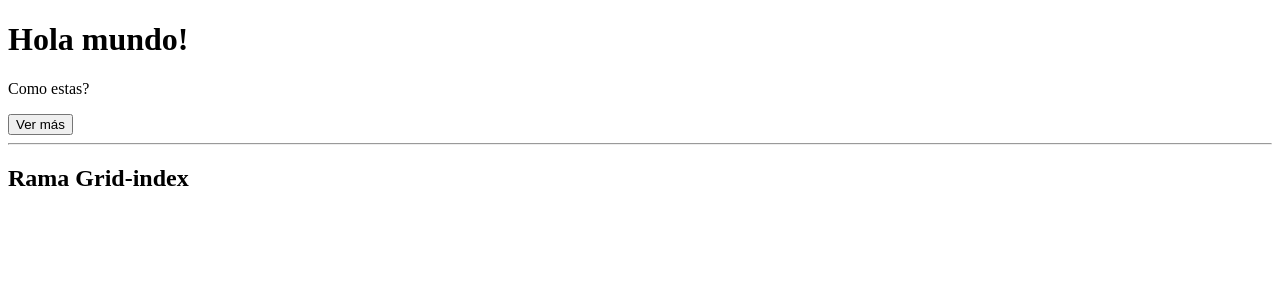
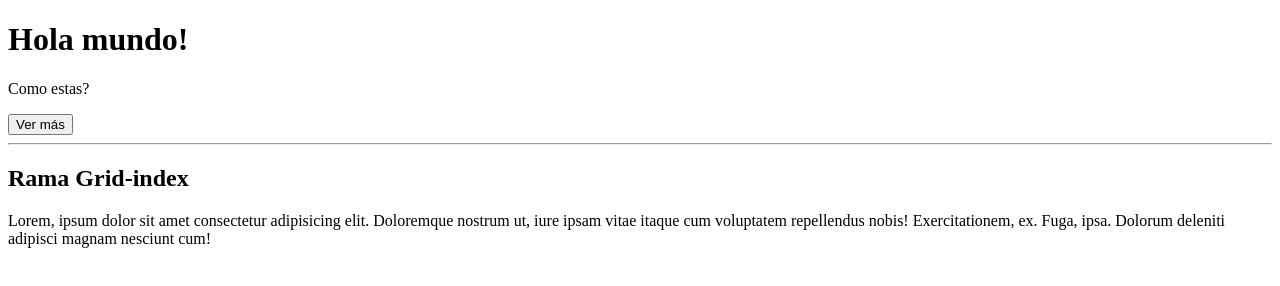
Before and after one commit to Leonardo-Zacca/Impresion3D-Zacca, a plain HTML site: page index.html in a window 1280 px wide. Drawn offline with Linux system fonts and the light colour scheme.

Commit message:
Trabajando en la nueva rama

```diff
--- a/index.html
+++ b/index.html
@@ -1,18 +1,21 @@
 <!DOCTYPE html>
 <html lang="en">
+
 <head>
     <meta charset="UTF-8">
     <meta http-equiv="X-UA-Compatible" content="IE=edge">
     <meta name="viewport" content="width=device-width, initial-scale=1.0">
     <title>Desafio GitHub</title>
 </head>
+
 <body>
     <h1>Hola mundo!</h1>
     <p>Como estas?</p>
     <button>Ver más</button>
     <hr>
     <h2>Rama Grid-index</h2>
+    <p>Lorem, ipsum dolor sit amet consectetur adipisicing elit. Doloremque nostrum ut, iure ipsam vitae itaque cum
+        voluptatem repellendus nobis! Exercitationem, ex. Fuga, ipsa. Dolorum deleniti adipisci magnam nesciunt cum!</p>
+</body>
 
-
-</body>
 </html>
```
Also changed, not shown: css/style.css (line endings or trailing spaces).
